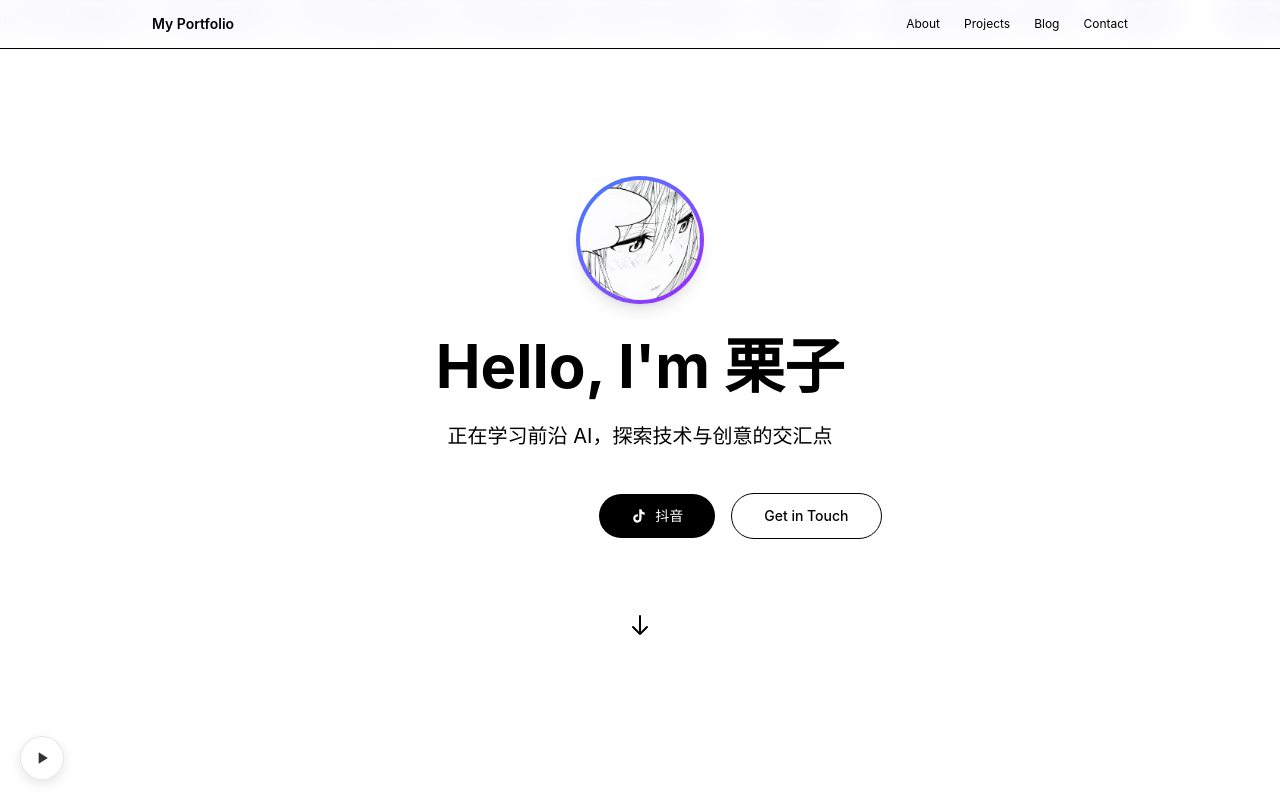
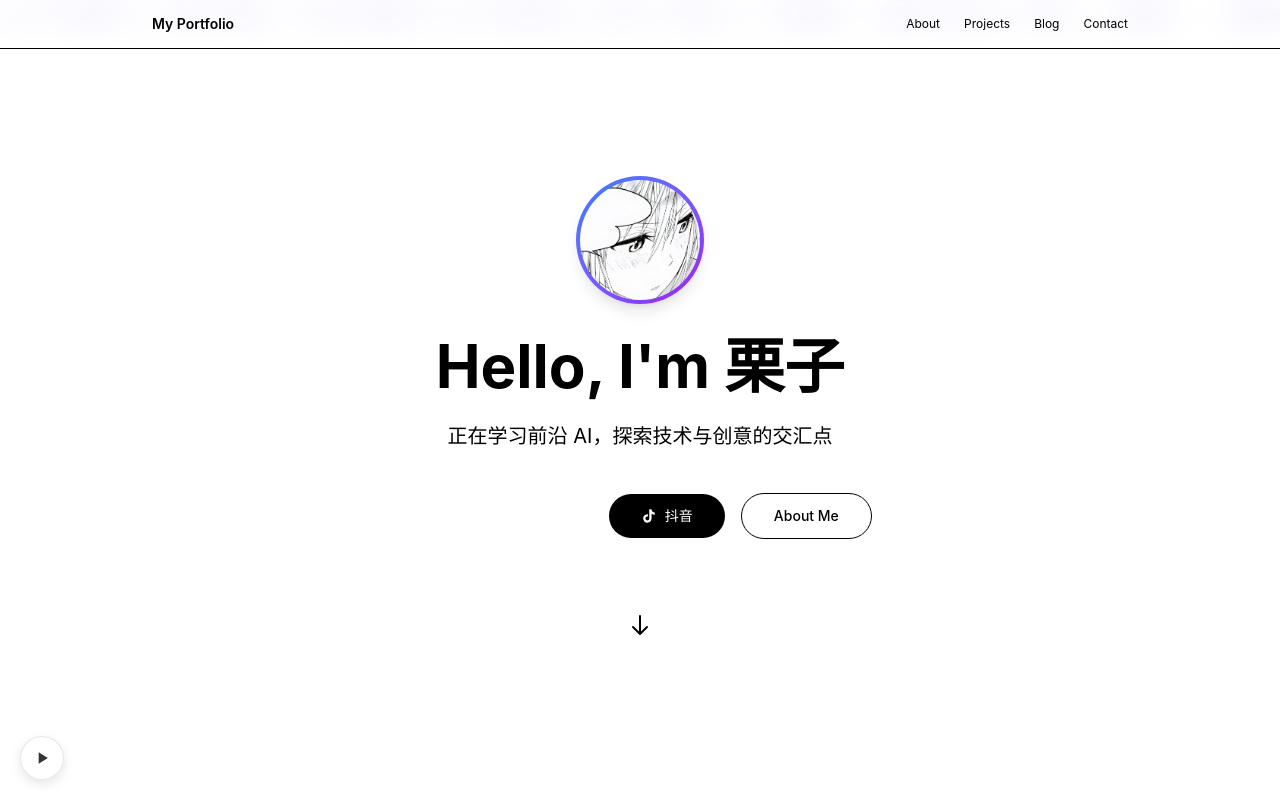
Before and after one commit to superlizi114514/myweb, a Vue app: page /#/ in a window 1280 px wide. Shown: the top 800 px of the page. Built offline with nearby package versions, Linux system fonts and the light colour scheme.

Commit message:
feat: Remove Get in Touch, add social links to About, fix tags visibility

```diff
--- a/src/components/BackgroundTags.vue
+++ b/src/components/BackgroundTags.vue
@@ -58,7 +58,8 @@ export default {
   height: 100%;
   pointer-events: none;
   overflow: hidden;
-  z-index: 1;
+  z-index: 0;
+  opacity: 0.6;
 }
 
 .tag-row {
--- a/src/views/About.vue
+++ b/src/views/About.vue
@@ -55,6 +55,25 @@
         </div>
       </div>
     </div>
+
+    <!-- Contact -->
+    <div class="mt-16">
+      <h2 class="text-2xl font-bold text-apple-gray-900 mb-8">联系我</h2>
+      <div class="flex flex-wrap gap-4">
+        <a href="tencent://message/?uin=3471023785" class="flex items-center gap-3 bg-blue-500 text-white px-6 py-3 rounded-full hover:bg-blue-600 transition-all">
+          <svg class="w-5 h-5" fill="currentColor" viewBox="0 0 24 24"><path d="M12.003 2c-1.699 0-3.26.32-4.683.903-5.867 2.407-6.066 9.397.199 11.836v2.72c0 1.279-1.081 2.33-2.367 2.33-1.285 0-2.329-1.051-2.329-2.33V16.3c0-.552-.448-1-1-1s-1 .448-1 1v1.159c0 1.852 1.501 3.359 3.352 3.359 1.851 0 3.351-1.507 3.351-3.359v-2.72c6.265-2.439 6.066-9.429.199-11.836C15.263 2.32 13.702 2 12.003 2zM9.003 20.003c-1.103 0-2 .897-2 2s.897 2 2 2 2-.897 2-2-.897-2-2-2zm6.003 0c-1.103 0-2 .897-2 2s.897 2 2 2 2-.897 2-2-.897-2-2-2z"/></svg>
+          <span>QQ: 3471023785</span>
+        </a>
+        <a href="https://www.douyin.com/user/self?from_tab_name=main" target="_blank" class="flex items-center gap-3 bg-black text-white px-6 py-3 rounded-full hover:bg-gray-800 transition-all">
+          <svg class="w-5 h-5" fill="currentColor" viewBox="0 0 24 24"><path d="M19.59 6.69a4.83 4.83 0 0 1-3.77-4.25V2h-3.45v13.67a2.89 2.89 0 0 1-5.2 1.74 2.89 2.89 0 0 1 2.31-4.64 2.93 2.93 0 0 1 .88.13V9.4a6.84 6.84 0 0 0-1-.05A6.33 6.33 0 0 0 5 20.1a6.34 6.34 0 0 0 10.86-4.43v-7a8.16 8.16 0 0 0 4.77 1.52v-3.4a4.85 4.85 0 0 1-1-.1z"/></svg>
+          <span>抖音</span>
+        </a>
+        <a href="https://m.tb.cn/h.iXXX6S4?tk=78fdUHnev25" target="_blank" class="flex items-center gap-3 bg-yellow-500 text-white px-6 py-3 rounded-full hover:bg-yellow-600 transition-all">
+          <svg class="w-5 h-5" fill="currentColor" viewBox="0 0 24 24"><path d="M12 2C6.48 2 2 6.48 2 12s4.48 10 10 10 10-4.48 10-10S17.52 2 12 2zm-1 17.93c-3.95-.49-7-3.85-7-7.93 0-.62.08-1.21.21-1.79L9 15v1c0 1.1.9 2 2 2v1.93zm6.9-2.54c-.26-.81-1-1.39-1.9-1.39h-1v-3c0-.55-.45-1-1-1H8v-2h2c.55 0 1-.45 1-1V7h2c1.1 0 2-.9 2-2v-.41c2.93 1.19 5 4.06 5 7.41 0 2.08-.8 3.97-2.1 5.39z"/></svg>
+          <span>闲鱼</span>
+        </a>
+      </div>
+    </div>
   </div>
 </template>
 
--- a/src/views/Home.vue
+++ b/src/views/Home.vue
@@ -32,8 +32,8 @@
             <svg class="w-4 h-4" fill="currentColor" viewBox="0 0 24 24"><path d="M19.59 6.69a4.83 4.83 0 0 1-3.77-4.25V2h-3.45v13.67a2.89 2.89 0 0 1-5.2 1.74 2.89 2.89 0 0 1 2.31-4.64 2.93 2.93 0 0 1 .88.13V9.4a6.84 6.84 0 0 0-1-.05A6.33 6.33 0 0 0 5 20.1a6.34 6.34 0 0 0 10.86-4.43v-7a8.16 8.16 0 0 0 4.77 1.52v-3.4a4.85 4.85 0 0 1-1-.1z"/></svg>
             <span>抖音</span>
           </a>
-          <router-link to="/contact" class="bg-white text-apple-gray-900 px-8 py-3 rounded-full text-sm font-medium border border-apple-gray-200 hover:border-apple-gray-400 hover:shadow-md transition-all">
-            Get in Touch
+          <router-link to="/about" class="bg-white text-apple-gray-900 px-8 py-3 rounded-full text-sm font-medium border border-apple-gray-200 hover:border-apple-gray-400 hover:shadow-md transition-all">
+            About Me
           </router-link>
         </div>
 
@@ -131,14 +131,8 @@ export default {
 
 /* 头像预加载动画 */
 .hero-section img {
-  background: linear-gradient(90deg, #f0f0f0 25%, #e0e0e0 50%, #f0f0f0 75%);
-  background-size: 200% 100%;
-  animation: loading 1s ease-in-out;
-}
-
-@keyframes loading {
-  0% { background-position: 200% 0; }
-  100% { background-position: -200% 0; }
+  content-visibility: auto;
+  contain-intrinsic-size: 128px;
 }
 
 .hero-section {
```
